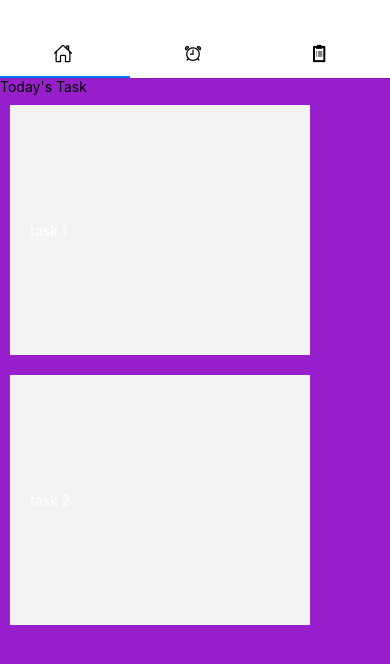
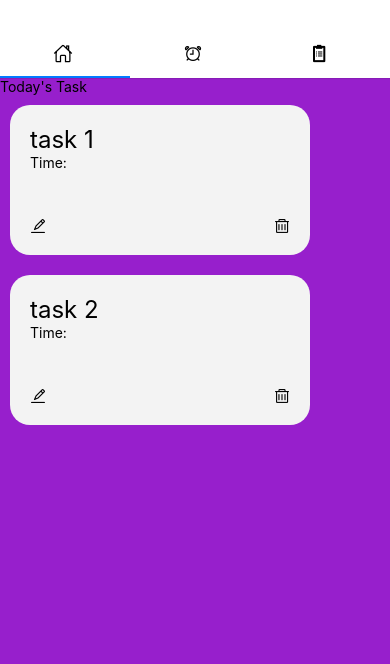
Before and after one commit to Blackmile/TodoApp, a React Native app: screen / in a window 390 px wide. Shown: the top 664 px of the page. Built offline with nearby package versions, Linux system fonts and the light colour scheme.

Commit message:
added button

```diff
--- a/src/components/AddList.js
+++ b/src/components/AddList.js
@@ -1,10 +1,24 @@
-import { View, Text, StyleSheet, } from 'react-native'
+import { View, Text, StyleSheet, TouchableOpacity, } from 'react-native';
+import { AntDesign } from '@expo/vector-icons';
 import React from 'react';
+
+const handlePress = () => {
+  return alert('are you sure you want to delete this!?')
+}
 
 const AddList = (props) => {
   return (
     <View style={styles.container}>
-      <Text style={{color: '#fff'}} >{props.text}</Text>
+      <Text style={styles.primary} >{props.text}</Text>
+      <Text>Time: {props.time} </Text>
+      <View style={styles.bin}>
+        <TouchableOpacity>
+          <AntDesign name="edit" size={16} color="black" />
+        </TouchableOpacity>
+        <TouchableOpacity>
+          <AntDesign name="delete" size={16} color="black" onPress={handlePress} />
+        </TouchableOpacity>
+      </View>
     </View>
   )
 }
@@ -15,10 +29,19 @@ const styles = StyleSheet.create({
     padding: 20,
     margin: 10,
     width: 300,
-    height: 250,
-    alignContent: 'center',
+    height: 150,
     justifyContent: 'center',
-    flexDirection: 'column',
+    borderRadius: 20,
+  },
+  primary: {
+    color: 'black',
+    fontSize: 24,
+  },
+  bin: {
+    flex: 1,
+    flexDirection: 'row',
+    alignItems: 'flex-end',
+    justifyContent: 'space-between',
   }
 })
 
```
